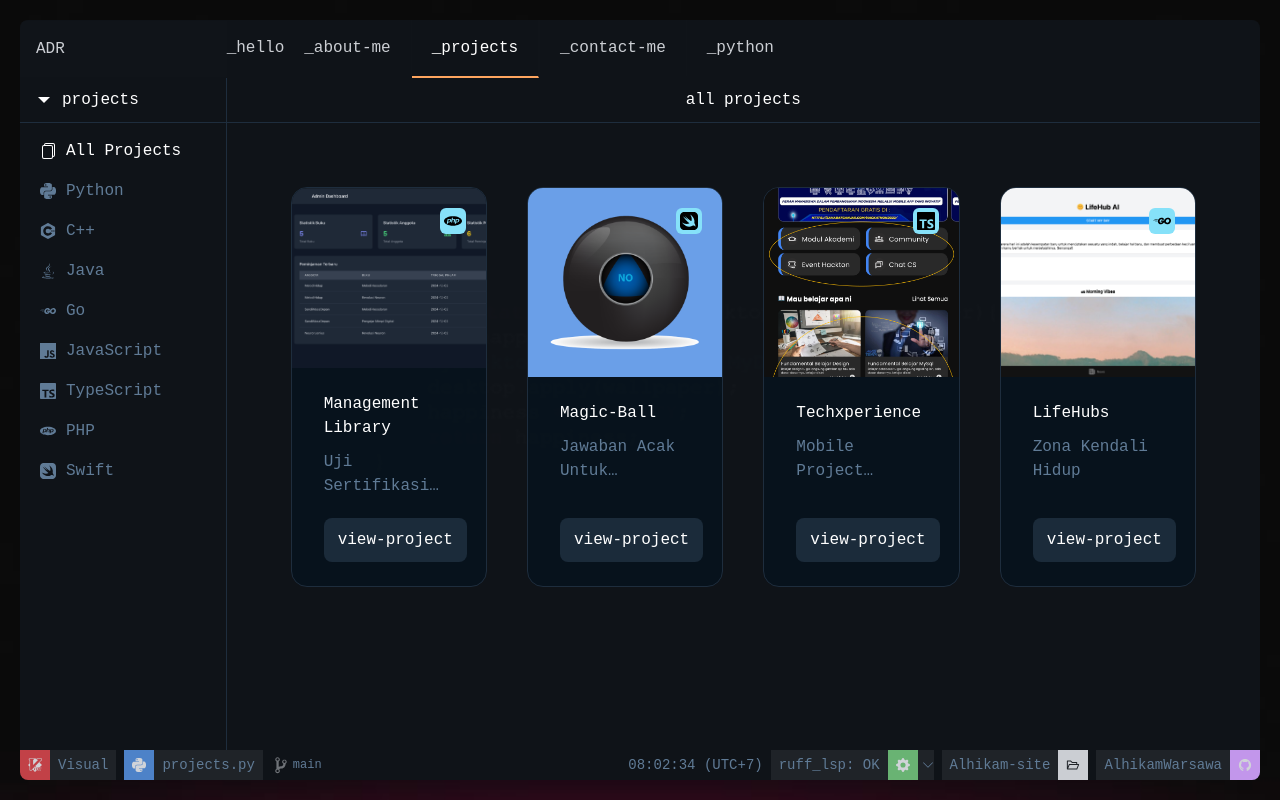
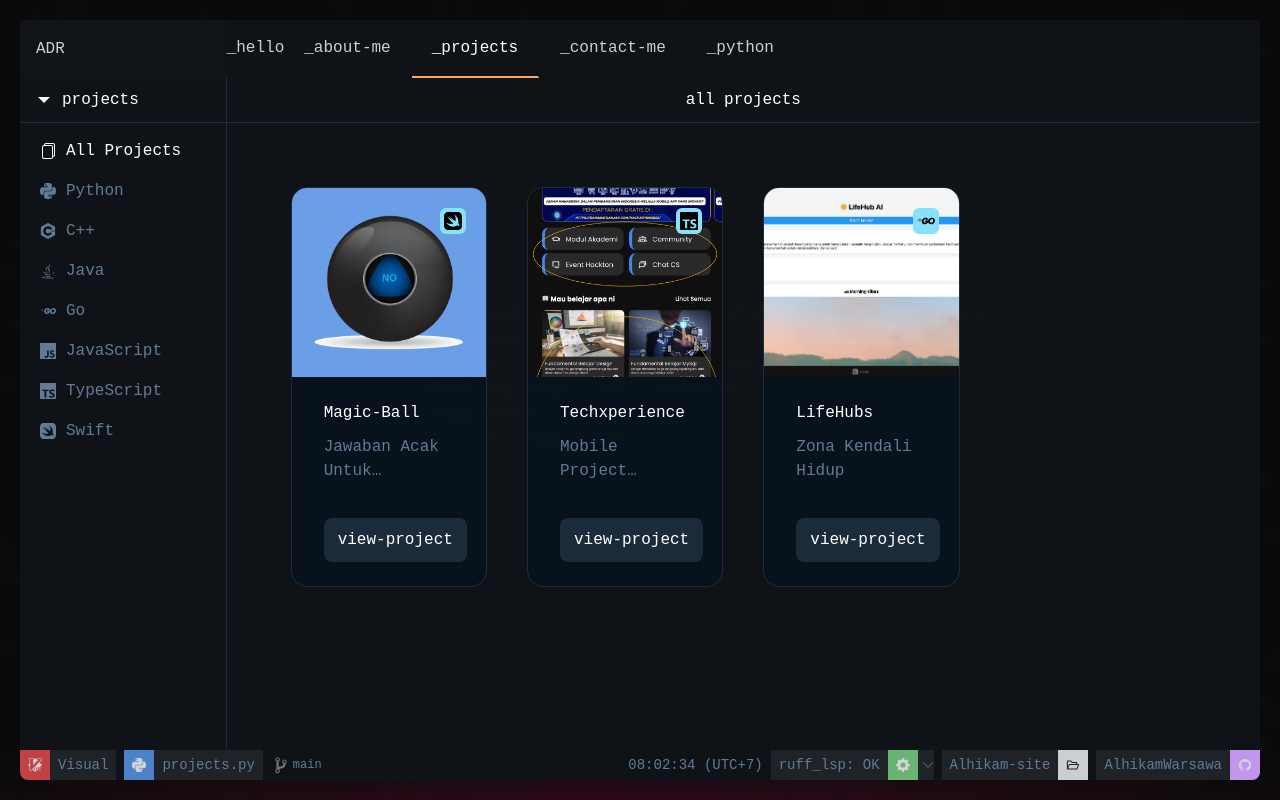
Before and after one commit to AlhikamWarsawa/Portfolio, a React (Create React App) app: page / in a window 1280 px wide. Both pictures are taken after a click on the button "_projects". Built offline with nearby package versions, Linux system fonts and the light colour scheme; a web font is replaced by a local one.

Commit message:
deleting php

```diff
--- a/src/data/ProjectData.json
+++ b/src/data/ProjectData.json
@@ -1,12 +1,4 @@
 [
-  {
-    "title": "Management Library",
-    "description": "Uji Sertifikasi Management Library",
-    "technology": "PHP",
-    "visibleProject": "Public",
-    "image": "../projects/sertikom3.png",
-    "link": "https://github.com/AlhikamWarsawa/Sertikom3"
-  },
   {
     "title": "Magic-Ball",
     "description": "Jawaban Acak Untuk Membantu Pengguna Membuat Keputusan",
--- a/src/pages/Projects.jsx
+++ b/src/pages/Projects.jsx
@@ -2,7 +2,7 @@ import { Dialog, Transition } from "@headlessui/react";
 import { BsFiles } from "@react-icons/all-files/bs/BsFiles";
 import { GoTriangleDown } from "@react-icons/all-files/go/GoTriangleDown";
 import { SiPython } from "@react-icons/all-files/si/SiPython";
-import {SiCplusplus, SiGo, SiJavascript, SiPhp, SiTypescript, SiSwift} from "react-icons/si";
+import {SiCplusplus, SiGo, SiJavascript, SiTypescript, SiSwift} from "react-icons/si";
 import { motion } from "framer-motion";
 import { Fragment, useState } from "react";
 import datas from "../data/ProjectData.json";
@@ -126,17 +126,6 @@ export default function Projects() {
               <div className="flex items-center gap-6 ">
                 <button
                     className={`flex items-center gap-2.5 cursor-pointer transition-colors hover:text-white w-full ${
-                        filter === "PHP" ? "text-white" : "text-[#607B96]"
-                    }`}
-                    onClick={() => setFilter("PHP")}
-                >
-                  <SiPhp />
-                  <span>PHP</span>
-                </button>
-              </div>
-              <div className="flex items-center gap-6 ">
-                <button
-                    className={`flex items-center gap-2.5 cursor-pointer transition-colors hover:text-white w-full ${
                         filter === "Swift" ? "text-white" : "text-[#607B96]"
                     }`}
                     onClick={() => setFilter("Swift")}
@@ -199,9 +188,6 @@ const Card = ({ data }) => {
     }
     if (value.includes("TS")) {
       return <SiTypescript />;
-    }
-    if (value.includes("PHP")) {
-      return <SiPhp />;
     }
     if (value.includes("Swift")) {
       return <SiSwift />;
```
